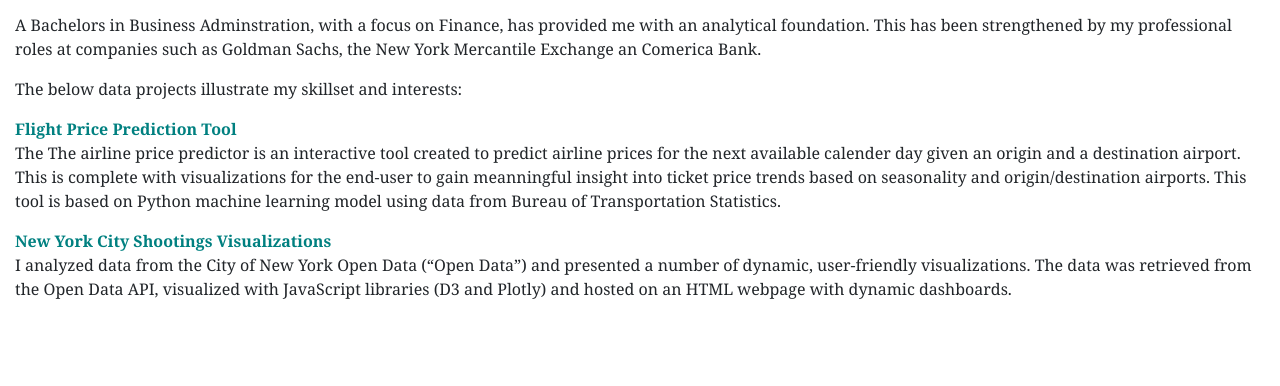
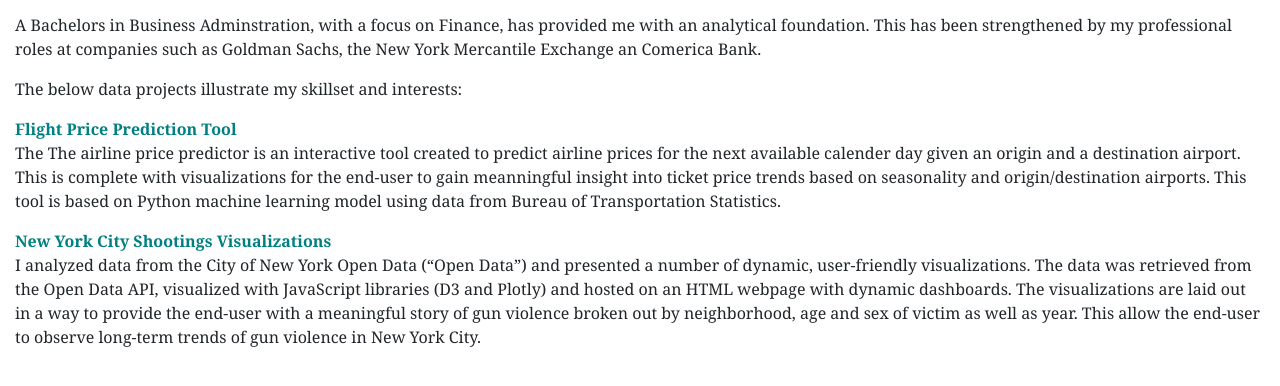
Before and after one commit to KCielencki/Portfolio, a plain HTML site: page index.html in a window 1280 px wide. Shown: the part 144-530 px from the top of the page. Drawn offline with nearby package versions, Linux system fonts and the light colour scheme.

Commit message:
more info

```diff
--- a/index.html
+++ b/index.html
@@ -55,7 +55,8 @@
             <div class="col-md-12">
                 <p><a style="color: teal" href="https://kcielencki.github.io/NY_Shootings/" target="_blank"><b>New York City Shootings Visualizations</b></a>
                     <br>I analyzed data from the City of New York Open Data (“Open Data”) and presented a number of dynamic, user-friendly visualizations. The data was retrieved from the Open Data API, visualized with JavaScript libraries (D3 and Plotly)
-                    and hosted on an HTML webpage with dynamic dashboards.
+                    and hosted on an HTML webpage with dynamic dashboards. The visualizations are laid out in a way to provide the end-user with a meaningful story of gun violence broken out by neighborhood, age and sex of victim as well as year. This
+                    allow the end-user to observe long-term trends of gun violence in New York City.
                 </p>
             </div>
         </div>
```
